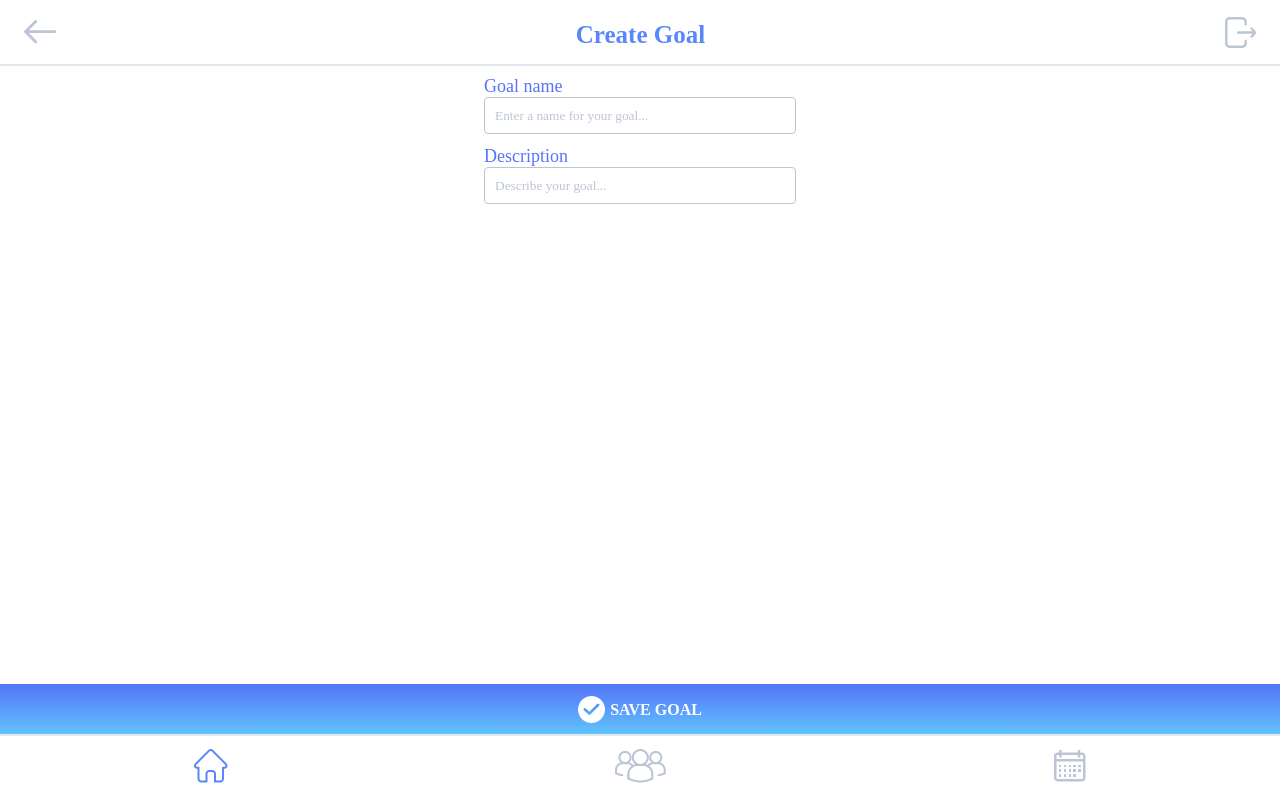
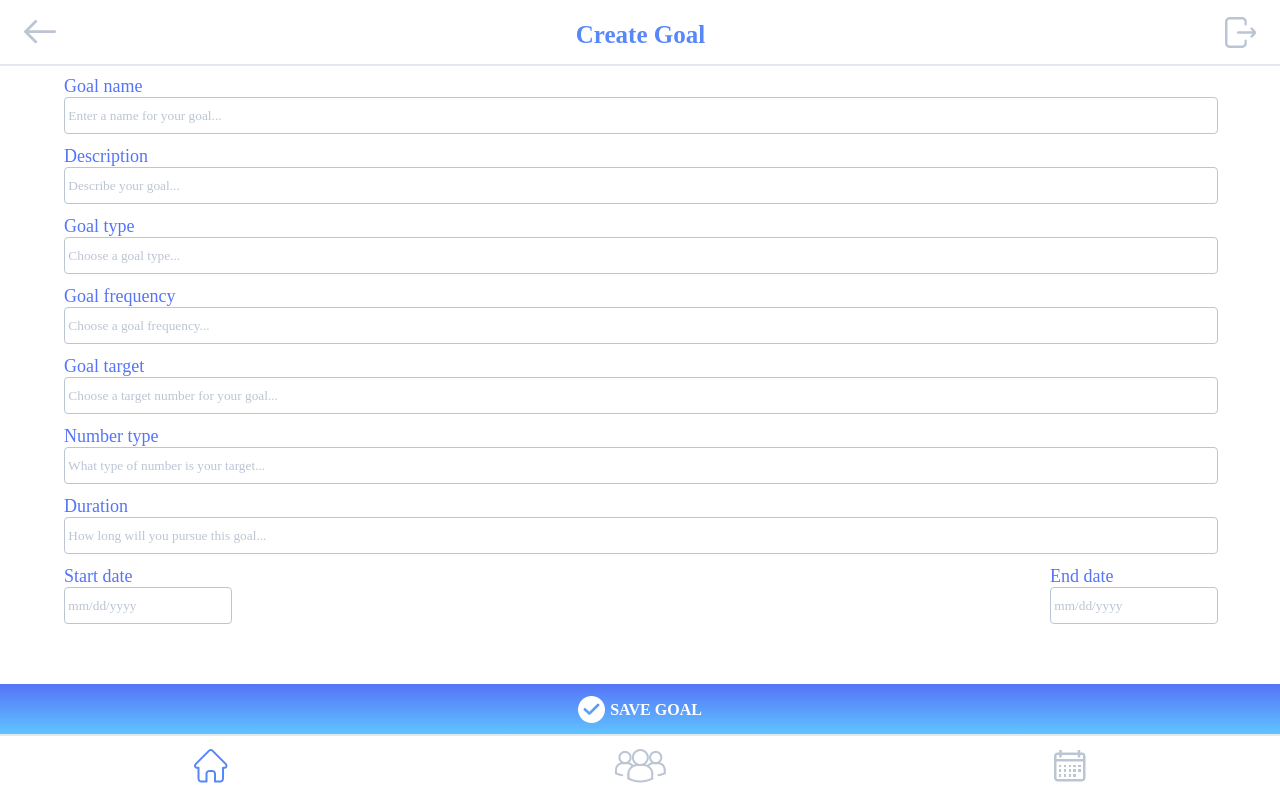
Before and after one commit to ZacharyKathe/Kinetic, a React (Create React App) app: page /creategoal in a window 1280 px wide. Built offline with nearby package versions, Linux system fonts and the light colour scheme; a web font is replaced by a local one.

Commit message:
added all input fields to page and styled them

```diff
--- a/src/index.css
+++ b/src/index.css
@@ -150,28 +150,40 @@
     color: white;
 }
 
-.create-goal-form {
-
-}
-
 .create-goal-row {
+    height: 60px;
     display: flex;
-    height: 60px;
-    justify-content: center;
+    flex-direction: column;
+    width: 90%;
+    margin: auto;
     margin-top: 10px;
 }
 
 .create-goal-input {
     height: 35px;
-    width: 300px;
+    width: 100%;
     border-radius: 4px;
     border: 1px solid #bcc5d3;
-    padding-left: 10px;
 }
 
 .create-goal-label {
     color: #5574f7;
     font-size: 18px;
+}
+
+.goal-dates {
+    display: flex;
+    flex-direction: row;
+    width: 90%;
+    height: 60px;
+    margin: auto;
+    margin-top: 10px;
+    justify-content: space-between;
+}
+
+.actual-dates {
+    display: flex;
+    flex-direction: column;
 }
 
 
--- a/src/pages/CreateGoal.js
+++ b/src/pages/CreateGoal.js
@@ -27,7 +27,7 @@ const CreateGoal = () => {
     <div className="create-goal">
       <NavTop header="Create Goal" />
 
-      <Container className="create-goal-form">
+
         <form onSubmit={handleSubmit}>
           <Row className="create-goal-row">
             <Col size="12">
@@ -35,9 +35,9 @@ const CreateGoal = () => {
               <input
                 className="create-goal-input"
                 type="text"
-                placeholder="Enter a name for your goal..."
-                name="goal_category"
-                // value={goal_category}
+                placeholder=" Enter a name for your goal..."
+                name="goal_name"
+                // value={goal_name}
                 onChange={(event) => setusername(event.target.value)}
               />
             </Col>
@@ -47,14 +47,107 @@ const CreateGoal = () => {
               <p className="create-goal-label">Description</p>
               <input
                 className="create-goal-input"
-                type="password"
-                placeholder="Describe your goal..."
-                name="password"
-                // value={password}
+                type="text"
+                placeholder=" Describe your goal..."
+                name="goal_description"
+                // value={goal_description}
                 onChange={(event) => setpassword(event.target.value)}
               />
             </Col>
           </Row>
+          <Row className="create-goal-row">
+            <Col size="12">
+              <p className="create-goal-label">Goal type</p>
+              <input
+                className="create-goal-input"
+                type="text"
+                placeholder=" Choose a goal type..."
+                name="goal_type"
+                // value={goal_description}
+                onChange={(event) => setpassword(event.target.value)}
+              />
+            </Col>
+          </Row>
+          <Row className="create-goal-row">
+            <Col size="12">
+              <p className="create-goal-label">Goal frequency</p>
+              <input
+                className="create-goal-input"
+                type="text"
+                placeholder=" Choose a goal frequency..."
+                name="goal_frequency"
+                // value={goal_description}
+                onChange={(event) => setpassword(event.target.value)}
+              />
+            </Col>
+          </Row>
+          <Row className="create-goal-row">
+            <Col size="12">
+              <p className="create-goal-label">Goal target</p>
+              <input
+                className="create-goal-input"
+                type="text"
+                placeholder=" Choose a target number for your goal..."
+                name="goal_target"
+                // value={goal_target}
+                onChange={(event) => setpassword(event.target.value)}
+              />
+            </Col>
+          </Row>
+          <Row className="create-goal-row">
+            <Col size="12">
+              <p className="create-goal-label">Number type</p>
+              <input
+                className="create-goal-input"
+                type="text"
+                placeholder=" What type of number is your target..."
+                name="goal_type"
+                // value={number_type}
+                onChange={(event) => setpassword(event.target.value)}
+              />
+            </Col>
+          </Row>
+          <Row className="create-goal-row">
+            <Col size="12">
+              <p className="create-goal-label">Duration</p>
+              <input
+                className="create-goal-input"
+                type="text"
+                placeholder=" How long will you pursue this goal..."
+                name="goal_type"
+                // value={number_type}
+                onChange={(event) => setpassword(event.target.value)}
+              />
+            </Col>
+          </Row>
+          <div className="goal-dates">
+            <div className="actual-dates">
+              <p className="create-goal-label">
+                Start date
+              </p>
+              <input
+                className="create-goal-input"
+                type="text"
+                placeholder=" mm/dd/yyyy"
+                name="goal_type"
+                // value={number_type}
+                onChange={(event) => setpassword(event.target.value)}
+              />
+            </div>
+            <div className="actual-dates">
+            <p className="create-goal-label">
+                End date
+              </p>
+              <input
+                className="create-goal-input"
+                type="text"
+                placeholder=" mm/dd/yyyy"
+                name="goal_type"
+                // value={number_type}
+                onChange={(event) => setpassword(event.target.value)}
+              />
+            </div>
+          </div>
 
         </form>
         <div className="nav-btm-fixed">
@@ -65,7 +158,6 @@ const CreateGoal = () => {
               calendarBtn={calendar}
             />
         </div>
-      </Container>
     </div>
   );
 };
```
